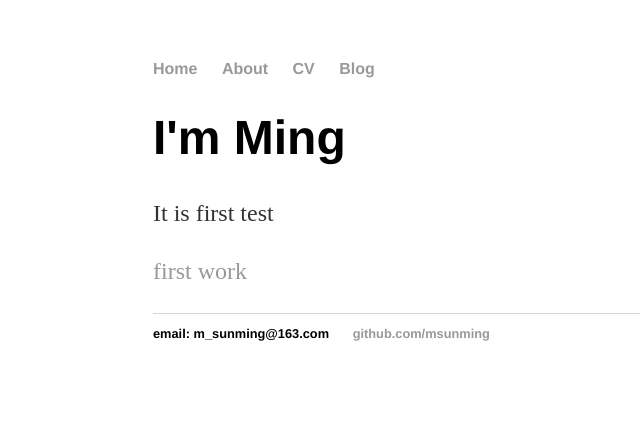
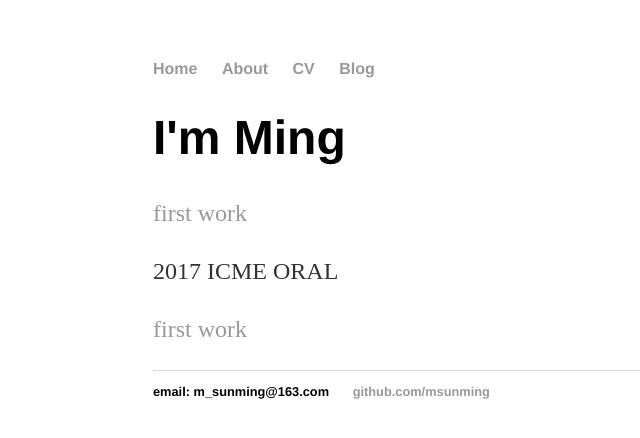
Before and after one commit to msunming/msunming.github.io, a Jekyll site: the page built from index.html, in a window 1280 px wide. Shown: the top 438 px of the page, without its empty margins (39-679 px from the left). Built offline with Jekyll 4.4.1, drawn with Linux system fonts in a browser that asks for light colours.

Commit message:
Update index.html

```diff
--- a/index.html
+++ b/index.html
@@ -4,6 +4,10 @@ title: I'am Ming
 ---
 <div class="blurb">
 	<h1>I'm Ming </h1>
-	<p>It is first test </p>
 	<p><a href="/about"> first work </a></p>
 </div><!-- /.blurb -->
+
+<div class="blurb">
+	<p>2017 ICME ORAL</p>
+	<p><a href="/about"> first work </a></p>
+</div><!-- /.blurb -->
```
